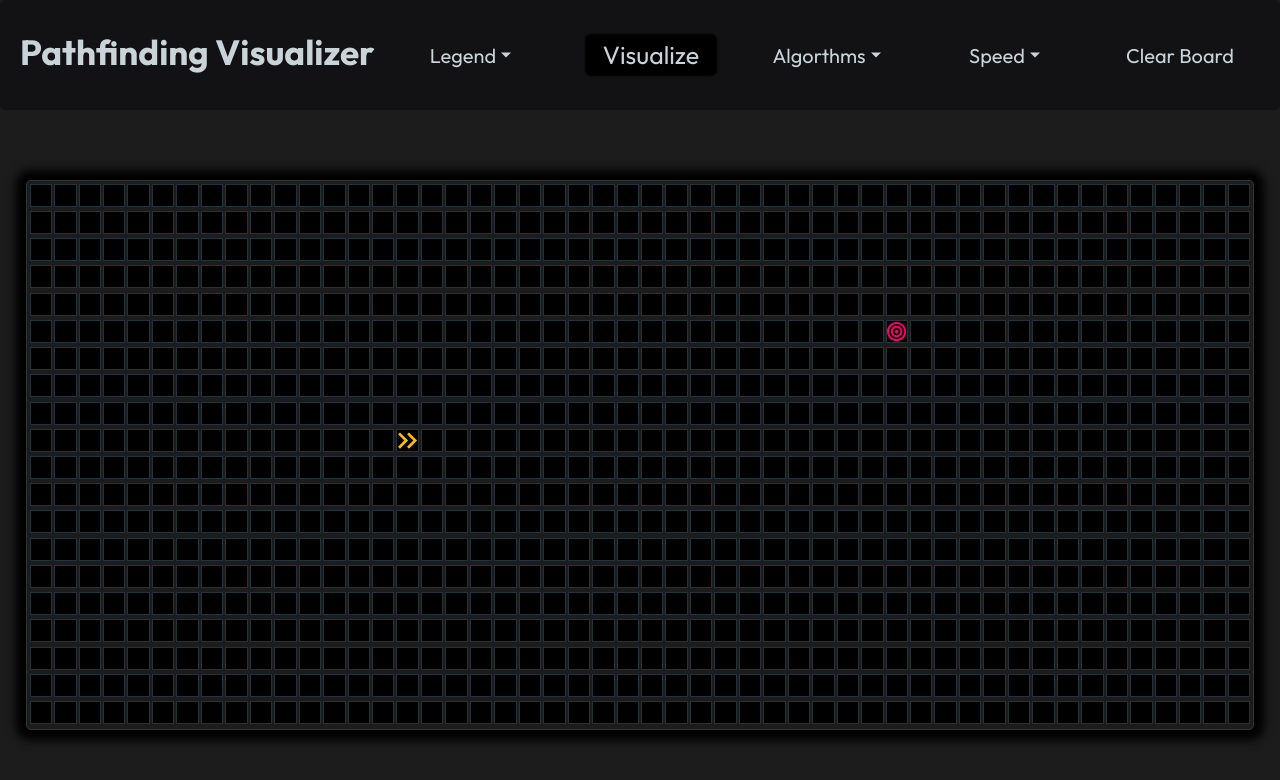
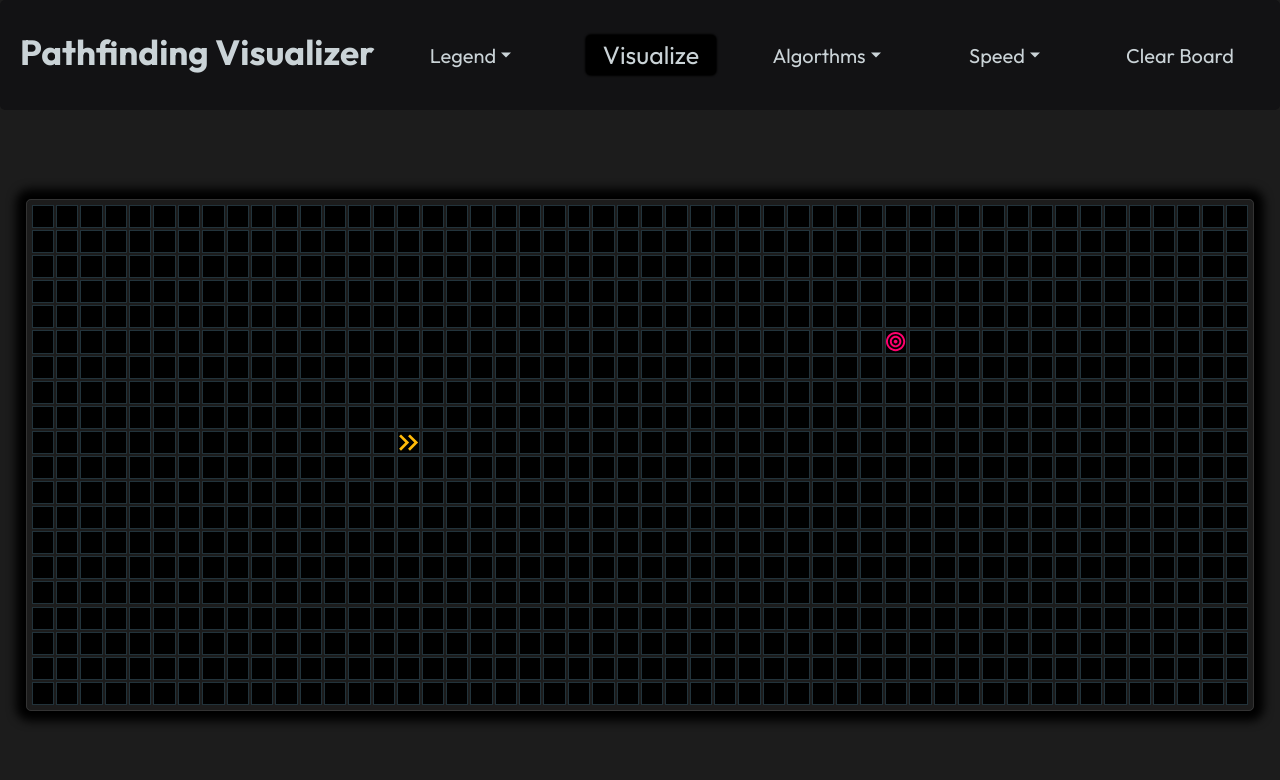
Before and after one commit to NlsnBoa/Path-Finding-Visualizer, a React (Vite) app: page / in a window 1280 px wide. Shown: the top 780 px of the page. Built offline with nearby package versions, Linux system fonts and the light colour scheme.

Commit message:
Changed the height to 40vw

```diff
--- a/src/components/Grid/Grid.module.css
+++ b/src/components/Grid/Grid.module.css
@@ -4,10 +4,10 @@
     grid-template-columns: repeat(50, 1fr);
     grid-gap: 2px;
     width: 96%;
-    height: 43vw;
+    height: 40vw;
     max-width: 100%;
     box-sizing: border-box;
-    padding: 3px;
+    padding: 5px;
     overflow:auto;
     border: var(--grid-border);
     border-radius: 5px;
```
